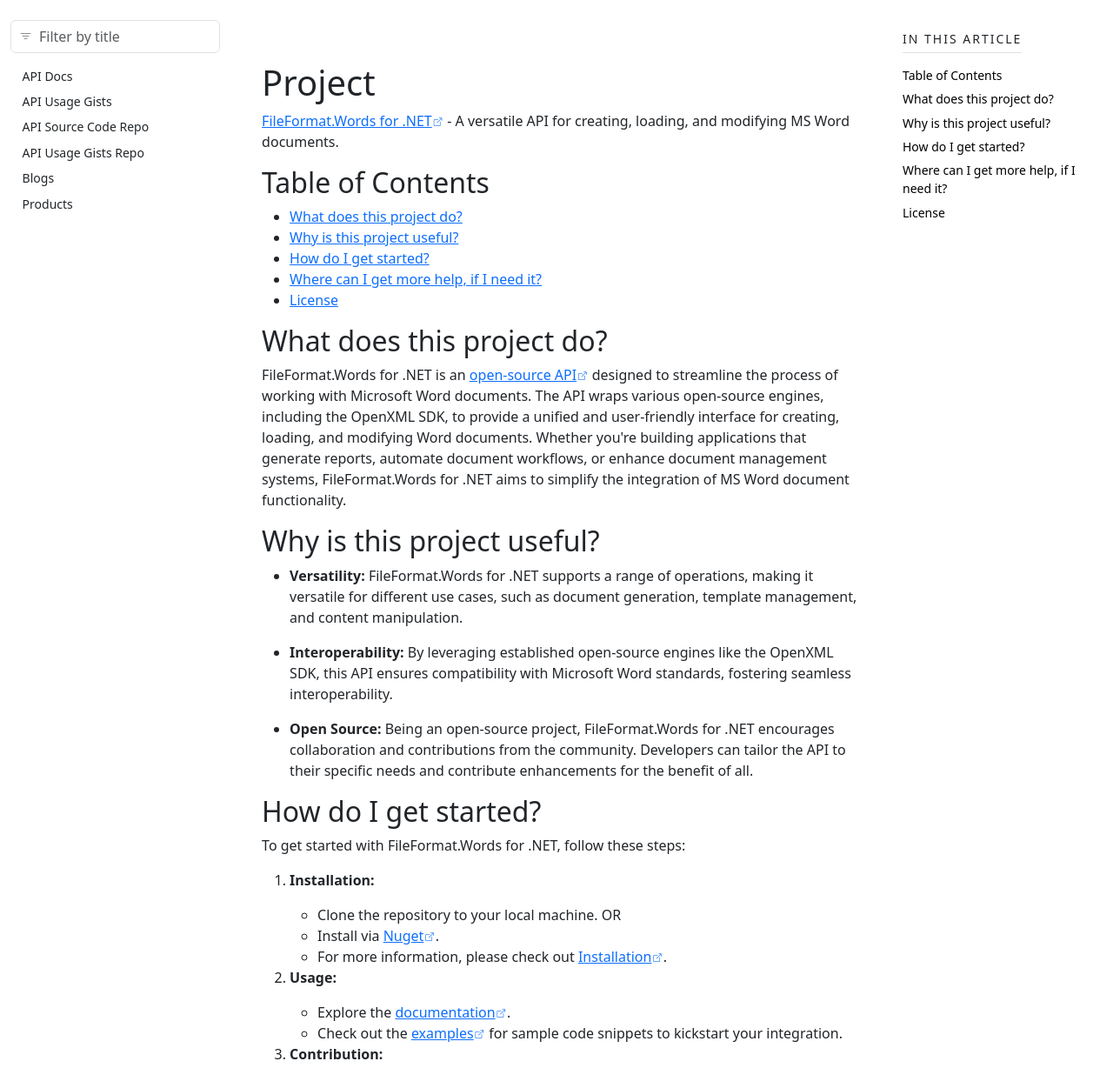
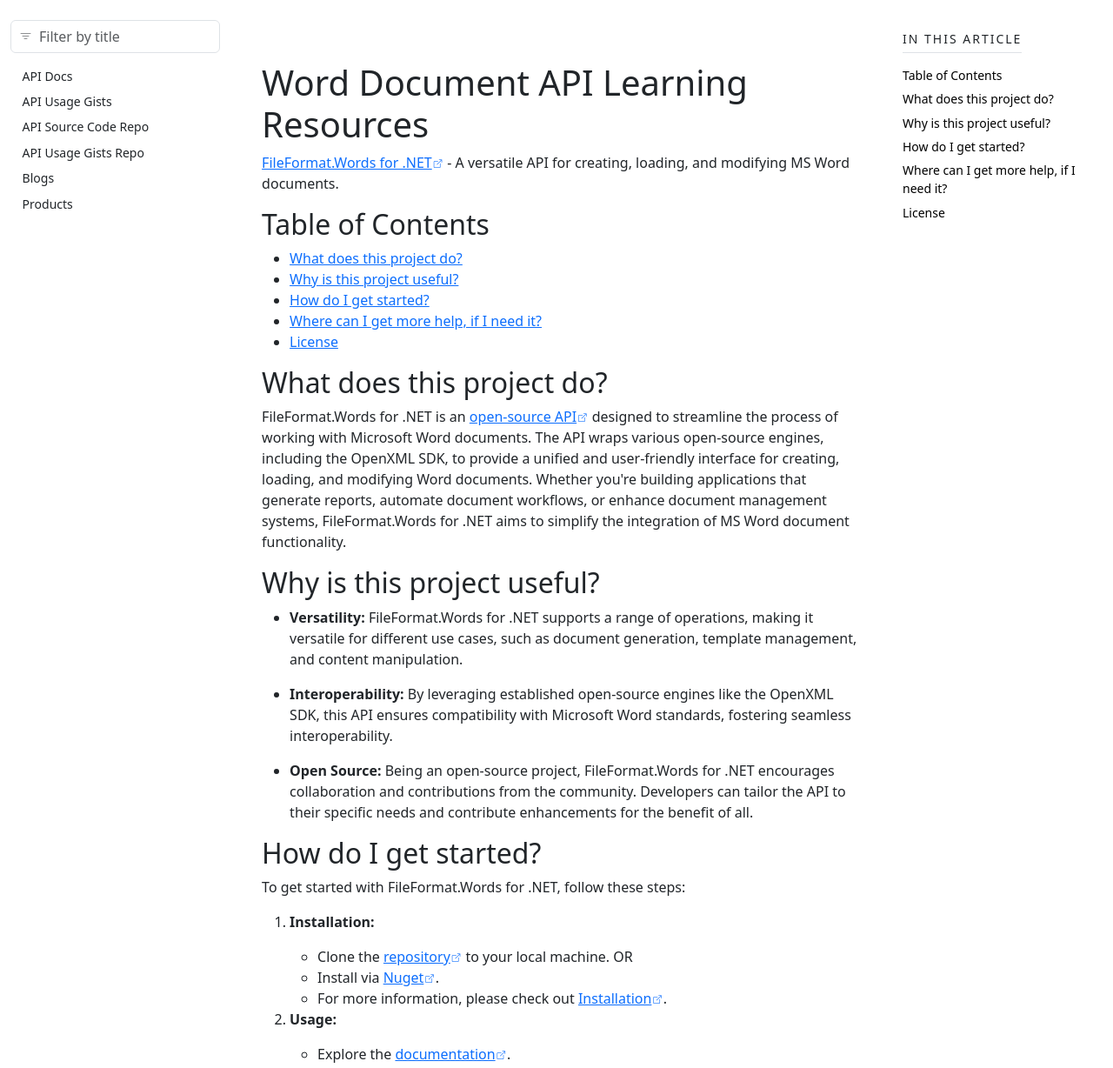
Before and after one commit to fileformat-words/fileformat-words.github.io, a plain HTML site: page index.html in a window 1280 px wide. Shown: the part 63-1291 px from the top of the page at 87% size. Drawn offline with Linux system fonts and the light colour scheme.

Commit message:
Update links and Project Title

```diff
--- a/index.html
+++ b/index.html
@@ -2,9 +2,9 @@
 <html>
   <head>
     <meta charset="utf-8">
-      <title>Project </title>
+      <title>Word Document API Learning Resources </title>
       <meta name="viewport" content="width=device-width, initial-scale=1.0">
-      <meta name="title" content="Project ">
+      <meta name="title" content="Word Document API Learning Resources ">
 
       <link rel="icon" href="favicon.ico">
       <link rel="stylesheet" href="public/docfx.min.css">
@@ -79,7 +79,7 @@
         </div>
 
         <article data-uid="">
-<h1 id="project">Project</h1>
+<h1 id="word-document-api-learning-resources">Word Document API Learning Resources</h1>
 
 <p><a href="https://github.com/fileformat-words/FileFormat.Words-for-.NET">FileFormat.Words for .NET</a> - A versatile API for creating, loading, and modifying MS Word documents.</p>
 <h2 id="table-of-contents">Table of Contents</h2>
@@ -106,7 +106,7 @@
 <ol>
 <li><p><strong>Installation:</strong></p>
 <ul>
-<li>Clone the repository to your local machine. OR</li>
+<li>Clone the <a href="https://github.com/fileformat-words/FileFormat.Words-for-.NET">repository</a> to your local machine. OR</li>
 <li>Install via <a href="https://www.nuget.org/packages/FileFormat.Words">Nuget</a>.</li>
 <li>For more information, please check out <a href="https://fileformat-words.github.io/FileFormat.Words-for-.NET/articles/index.html#installation">Installation</a>.</li>
 </ul>
```
